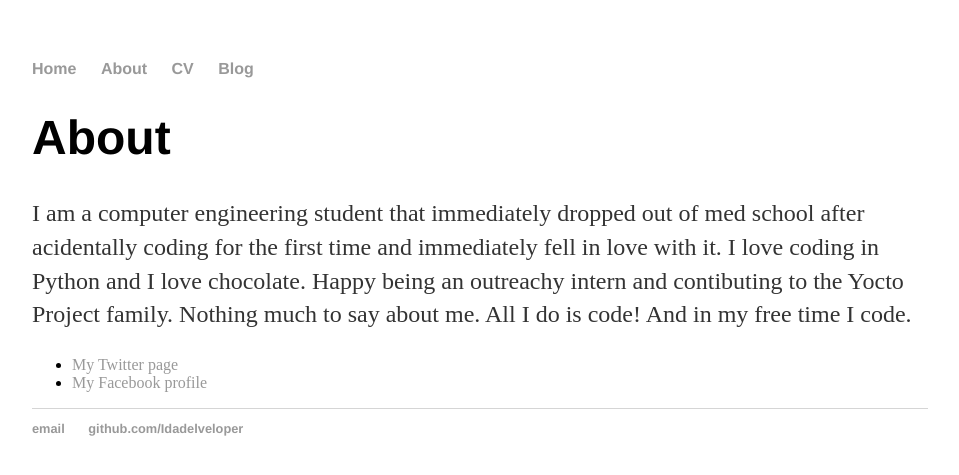
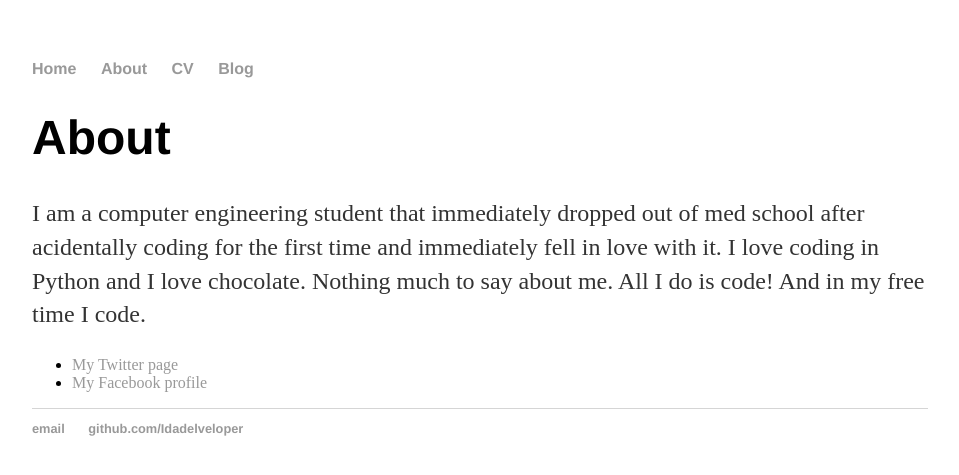
Before and after one commit to Idadelveloper/Idadelveloper.github.io, a Jekyll site: the page built from about/index.html, in a window 1280 px wide. Shown: the top 475 px of the page, without its empty margins (160-1119 px from the left). Built offline with Jekyll 4.4.1, drawn with Linux system fonts in a browser that asks for light colours.

Commit message:
Update index.html

```diff
--- a/about/index.html
+++ b/about/index.html
@@ -5,7 +5,7 @@
 
 		<div class="about">
 			<h1>About</h1>
-			<p>I am a computer engineering student that immediately dropped out of med school after acidentally coding for the first time and immediately fell in love with it. I love coding in Python and I love chocolate. Happy being an outreachy intern and contibuting to the Yocto Project family. Nothing much to say about me. All I do is code! And in my free time I code.</p>
+			<p>I am a computer engineering student that immediately dropped out of med school after acidentally coding for the first time and immediately fell in love with it. I love coding in Python and I love chocolate. Nothing much to say about me. All I do is code! And in my free time I code.</p>
 
 			<ul class="contacts">
 				<li><a href="https://twitter.com/meh_ida">My Twitter page</a></li>
```
